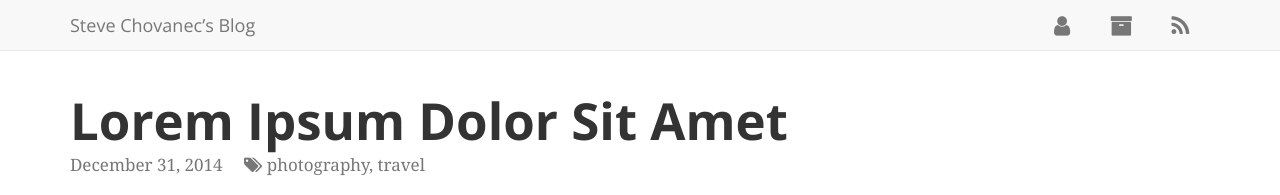
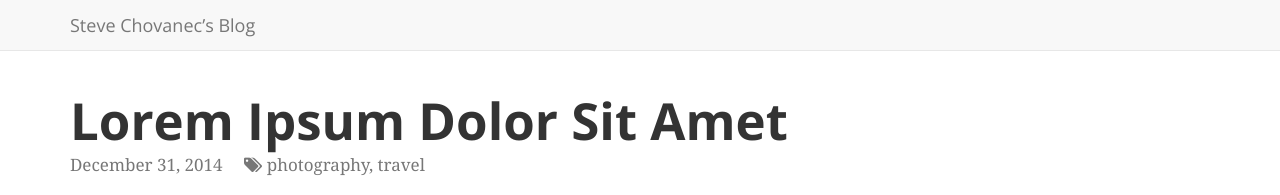
Before and after one commit to schovanec/schovanec.github.io, a Jekyll site: the page built from _posts/2014-12-31-lorem-ipsum-dolor-sit-amet.md, in a window 1280 px wide. Shown: the top 195 px of the page. Built offline with Jekyll 4.4.1, drawn with Linux system fonts in a browser that asks for light colours; nearby versions of some CDN libraries; Markdown is read by kramdown in place of the engine named in the settings.

Commit message:
enable header bar icons to be turned off by disabling the urls in the config

```diff
--- a/_config.yml
+++ b/_config.yml
@@ -2,15 +2,17 @@ name: "Steve Chovanec’s Blog"
 author: "Steve Chovanec"
 #description: "Learning to use Jekyll"
 
+url: "http://localhost:4000"
+
+#feed_url: "/atom.xml"
+#about_url: /about/
+#archive_url: /archive/
 github_url: "https://github.com/schovanec/schovanec.github.io"
 
-url: "http://localhost:4000"
-feed: "/atom.xml"
+paginate: 10
+paginate_path: "/page/:num/"
 
-paginate: 10
-paginate_path: "/page/:num"
-
-permalink: "/archive/:year/:month/:day/:title"
+permalink: "/archive/:year/:month/:day/:title/"
 
 markdown:     redcarpet
 highlighter:  pygments
--- a/_includes/header.html
+++ b/_includes/header.html
@@ -11,19 +11,24 @@
 		</div>
 		<nav id="navbar-collapse" class="collapse navbar-collapse">
 			<ul class="nav navbar-nav navbar-right">
-				<!-- li class="active"><a href="/">Home</a></li -->
-				<li><a href="/about/" title="About Me">
+				{% if site.about_url %}
+				<li><a href="{{ site.about_url }}" title="About Me">
 					<i class="fa fa-user fa-lg fa-fw"></i>
 					<span class="visible-xs-inline">About Me</span>
 				</a></li>
-				<li><a href="/archive/" title="Blog Archives">
+				{% endif %}
+				{% if site.archive_url %}
+				<li><a href="{{ site.archive_url }}" title="Blog Archives">
 					<i class="fa fa-archive fa-lg fa-fw"></i>
 					<span class="visible-xs-inline">Blog Archives</span>
 				</a></li>
-				<li><a href="{{ site.feed }}" title="Atom Feed">
+				{% endif %}
+				{% if site.feed_url %}
+				<li><a href="{{ site.feed_url }}" title="Atom Feed">
 					<i class="fa fa-rss fa-lg fa-fw"></i>
 					<span class="visible-xs-inline">Atom Feed</span>
 				</a></li>
+				{% endif %}
 			</ul>
 		</nav>
 	</div>
```
